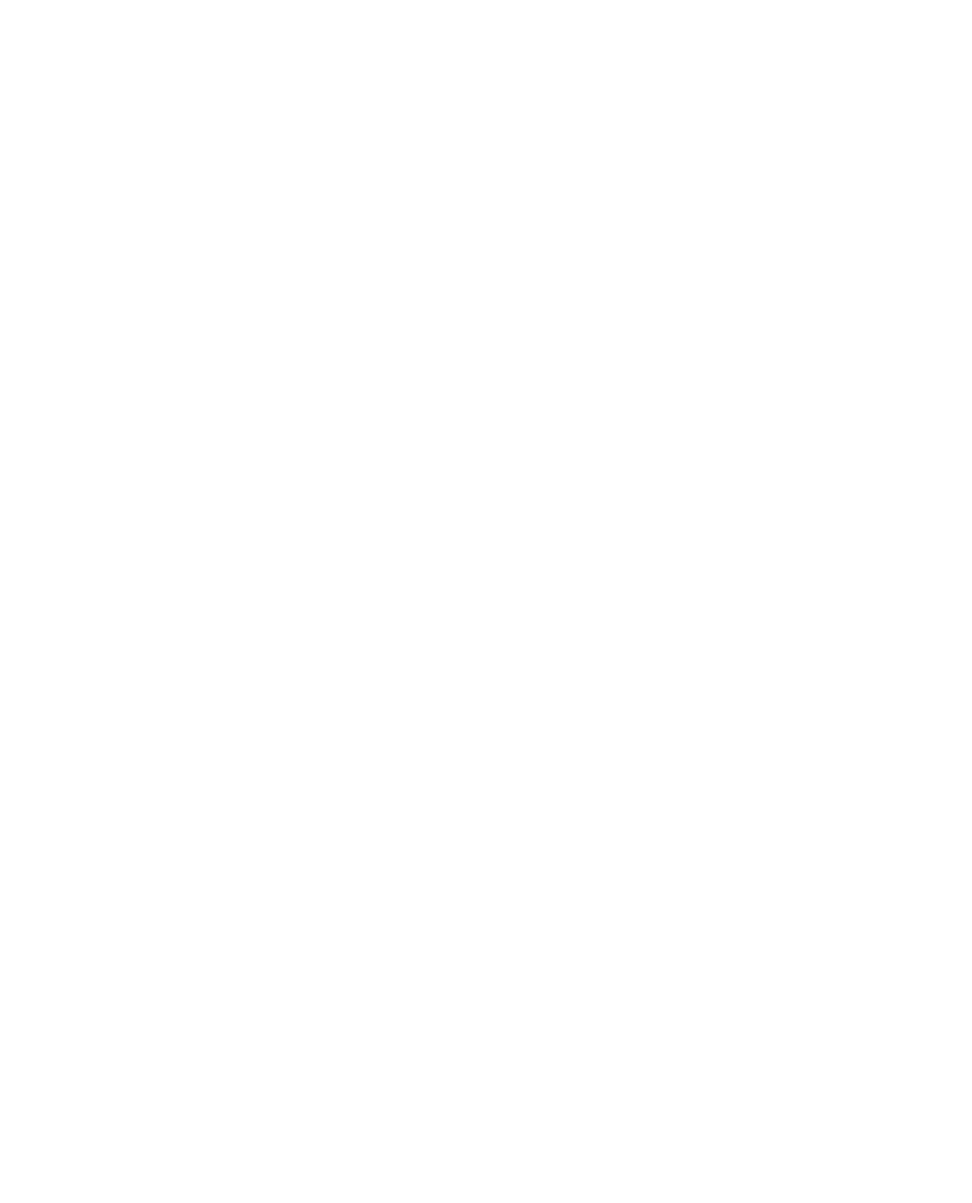
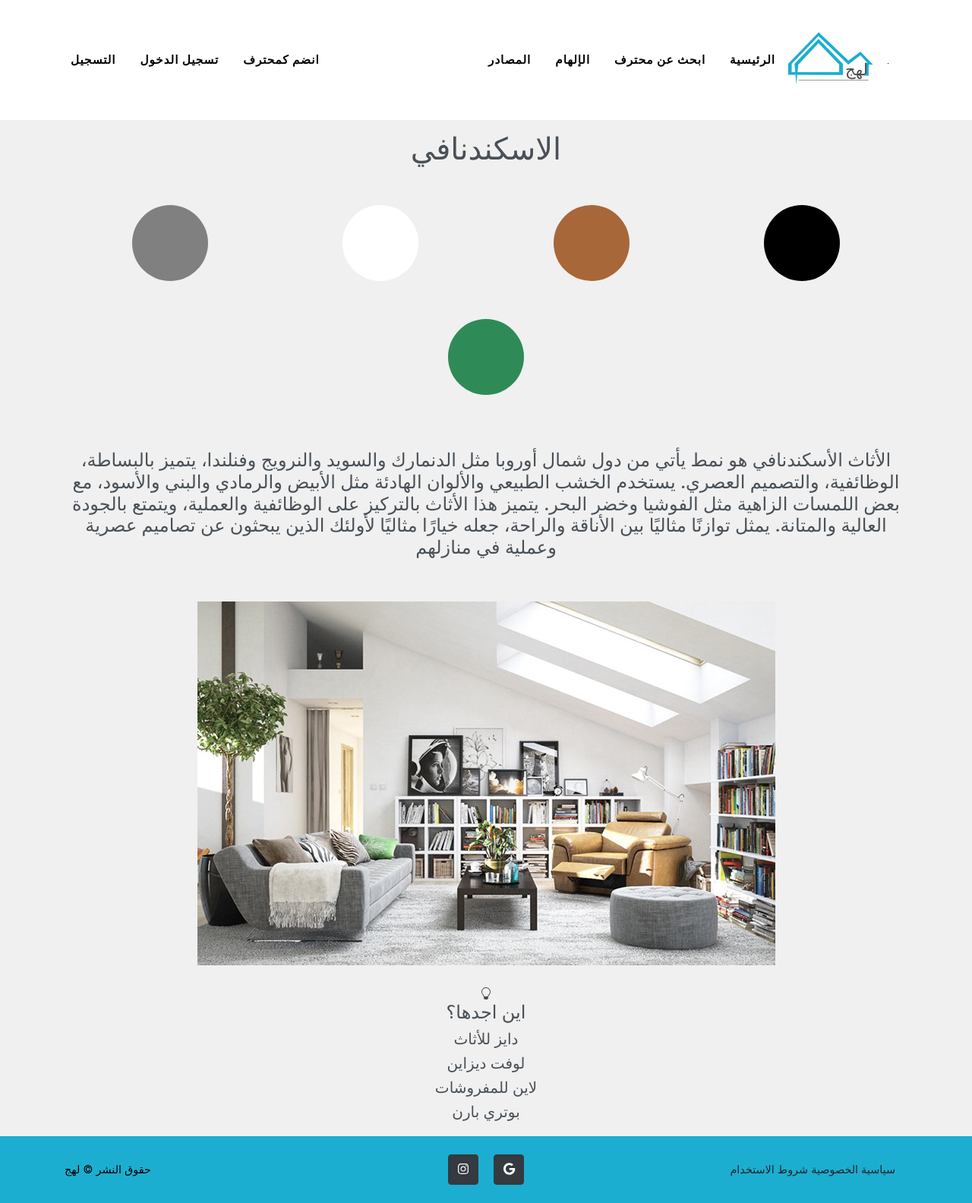
Before and after one commit to Alanouod/LAHJ-WEBSITE, a Django app: page /Scandinavian/ in a window 1280 px wide. Before the commit the page is empty. Shown: the whole page at 76% size. Before the commit the page ends 800 px from the top, so only its background shows below. Run offline with Django 5.2, Linux system fonts and the light colour scheme; some libraries are stand-ins or nearby versions.

Commit message:
finish resource

```diff
--- a/WEBSITELAHJ/website/home/templates/Scandinavian.html
+++ b/WEBSITELAHJ/website/home/templates/Scandinavian.html
@@ -0,0 +1,94 @@
+{% extends 'base.html' %}
+{% load static %}
+{% block title %}الاسكندنافي {% endblock %}
+
+{% block content %}
+
+<!DOCTYPE html>
+<html lang="en">
+<head>
+<meta charset="UTF-8">
+<meta name="viewport" content="width=device-width, initial-scale=1.0">
+<title>صفحة مع دوائر الألوان</title>
+<style>
+    body {
+        margin: 0;
+        padding: 0;
+        font-family: Arial, sans-serif;
+        background-color: #f0f0f0;
+    }
+    .circle-container {
+        display: flex;
+        justify-content: space-around;
+        margin-top: 50px;
+    }
+    .circle {
+        width: 100px;
+        height: 100px;
+        border-radius: 50%;
+    }
+    .gray {
+        background-color: #808080;
+    }
+    .white {
+        background-color: #FFFFFF;
+    }
+    .brown {
+        background-color: #a86739;
+    }
+    .black {
+        background-color: #000000;
+    }
+
+    .sea-green {
+        background-color: #2E8B57;
+    }
+</style>
+</head>
+<body>
+    <br>
+    <br>
+    <div style="text-align: center;color:#495057 ;">
+        <h1 >الاسكندنافي</h1>
+    </div>
+<div class="circle-container">
+    <div class="circle gray"></div>
+    <div class="circle white"></div>
+    <div class="circle brown"></div>
+    <div class="circle black"></div>
+</div>
+
+<div class="circle-container">
+
+    <div class="circle sea-green"></div>
+</div>
+<br>
+<br>
+<div style="text-align: center;color:#495057 ;">
+
+    <br>
+    <h4>الأثاث الأسكندنافي هو نمط يأتي من دول شمال أوروبا مثل الدنمارك والسويد والنرويج وفنلندا، يتميز بالبساطة، الوظائفية، والتصميم العصري. يستخدم الخشب الطبيعي والألوان الهادئة مثل الأبيض والرمادي والبني والأسود، مع بعض اللمسات الزاهية مثل الفوشيا وخضر البحر. يتميز هذا الأثاث بالتركيز على الوظائفية والعملية، ويتمتع بالجودة العالية والمتانة. يمثل توازنًا مثاليًا بين الأناقة والراحة، جعله خيارًا مثاليًا لأولئك الذين يبحثون عن تصاميم عصرية وعملية في منازلهم</h4>
+    <br>
+    <br>
+    <img src="{% static 'images\house.jpg' %}" alt="Lahj Logo">
+    <br>
+    <br>
+    <svg xmlns="http://www.w3.org/2000/svg" width="16" height="16" fill="currentColor" class="bi bi-lightbulb" viewBox="0 0 16 16">
+        <path d="M2 6a6 6 0 1 1 10.174 4.31c-.203.196-.359.4-.453.619l-.762 1.769A.5.5 0 0 1 10.5 13a.5.5 0 0 1 0 1 .5.5 0 0 1 0 1l-.224.447a1 1 0 0 1-.894.553H6.618a1 1 0 0 1-.894-.553L5.5 15a.5.5 0 0 1 0-1 .5.5 0 0 1 0-1 .5.5 0 0 1-.46-.302l-.761-1.77a2 2 0 0 0-.453-.618A5.98 5.98 0 0 1 2 6m6-5a5 5 0 0 0-3.479 8.592c.263.254.514.564.676.941L5.83 12h4.342l.632-1.467c.162-.377.413-.687.676-.941A5 5 0 0 0 8 1"/>
+      </svg> <h4>اين اجدها؟</h4>
+
+        <h5>دايز للأثاث </h5>
+
+       <h5>لوفت ديزاين  </h5>
+
+        <h5>لاين للمفروشات </h5>
+
+        <h5>بوتري بارن</h5>
+</div>
+
+</body>
+
+</html>
+
+
+{% endblock %}
--- a/WEBSITELAHJ/website/home/templates/reso1.html
+++ b/WEBSITELAHJ/website/home/templates/reso1.html
@@ -174,7 +174,7 @@ background: #1CAED0;
       <h4 id="t3"> الاسكندفاني</h4>
     </div>
     <br>
-    <a href="{% url 'home' %}" style="color:#495057 ; text-align: center; "><button class="forreso" >المزيد</button></a>
+    <a href="{% url 'Scandinavian' %}" style="color:#495057 ; text-align: center; "><button class="forreso" >المزيد</button></a>
 
 </body>
 
```
